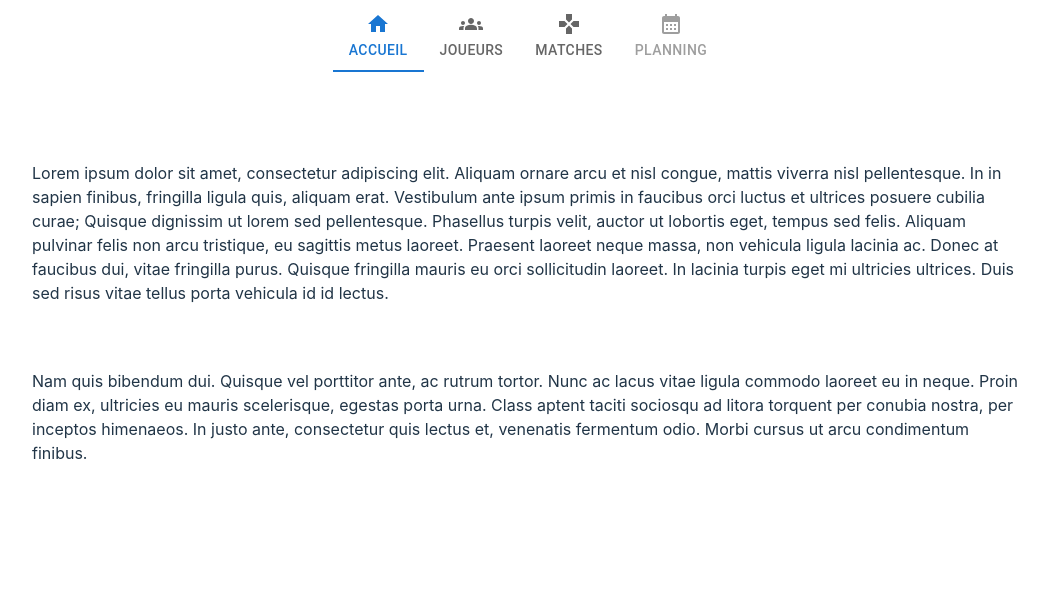
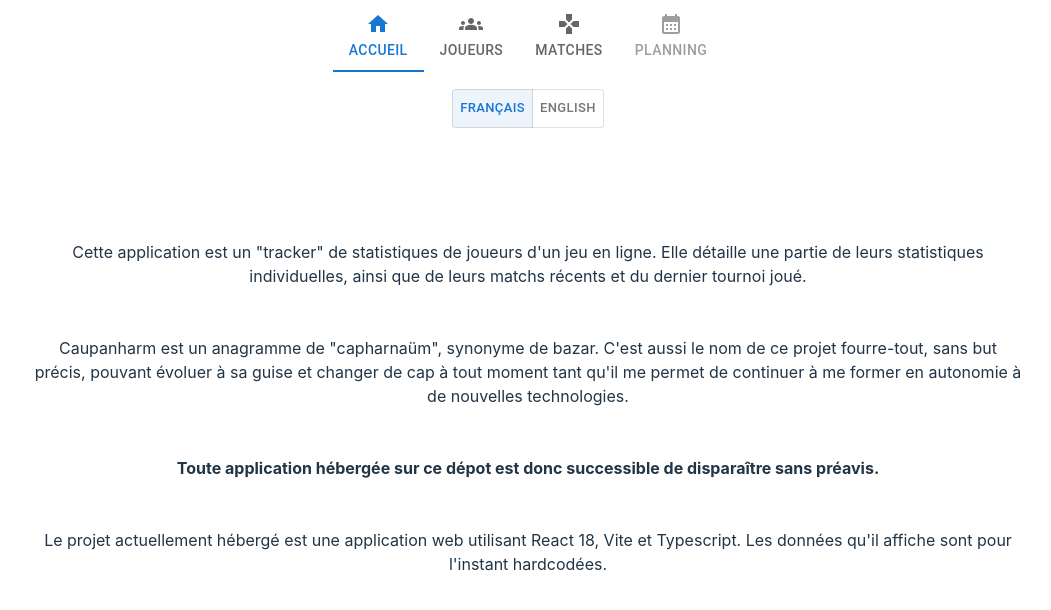
Before and after one commit to MateoFontanel/Caupanharm, a React (Vite) app: page / in a window 1280 px wide. Shown: the top 610 px of the page, without its empty margins (112-1163 px from the left). Built offline with nearby package versions, Linux system fonts and the light colour scheme.

Commit message:
Replaced Lorem with actual text + language management

```diff
--- a/src/components/App.tsx
+++ b/src/components/App.tsx
@@ -1,6 +1,6 @@
 import React, { useState } from "react";
 import NavBar from "./NavBar";
-import Lorem from "./Lorem";
+import Home from "./Home";
 import Players from "./Players";
 import Matches from "./Matches";
 import Box from "@mui/material/Box";
@@ -8,22 +8,22 @@ import Box from "@mui/material/Box";
 function App() {
   const [nav, setNav] = useState<string>("home");
 
-  const handleChange = (event: React.ChangeEvent<{HTMLDivElement}>, newValue: string) => {
+  const handleChange = (event: React.SyntheticEvent, newValue: string) => {
     setNav(newValue);
   };
 
   const renderContent = () => {
     switch (nav) {
       case "home":
-        return <Lorem />;
+        return <Home />;
       case "players":
         return <Players />;
       case "matches":
         return <Matches />;
       case "planning":
-        return <Lorem />;
+        return <Home />;
       default:
-        return <Lorem />;
+        return <Home />;
     }
   };
 
--- /dev/null
+++ b/src/components/Home.tsx
@@ -0,0 +1,70 @@
+import React from "react";
+import Box from "@mui/material/Box";
+import ToggleButton from '@mui/material/ToggleButton';
+import ToggleButtonGroup from '@mui/material/ToggleButtonGroup';
+
+const Home: React.FC = () => {
+  const frenchText = [
+    "Cette application est un \"tracker\" de statistiques de joueurs d'un jeu en ligne. Elle détaille une partie de leurs statistiques individuelles, ainsi que de leurs matchs récents et du dernier tournoi joué.",
+    "Caupanharm est un anagramme de \"capharnaüm\", synonyme de bazar. C'est aussi le nom de ce projet fourre-tout, sans but précis, pouvant évoluer à sa guise et changer de cap à tout moment tant qu'il me permet de continuer à me former en autonomie à de nouvelles technologies.",
+    "Toute application hébergée sur ce dépot est donc successible de disparaître sans préavis.",
+    "Le projet actuellement hébergé est une application web utilisant React 18, Vite et Typescript. Les données qu'il affiche sont pour l'instant hardcodées."
+  ]
+
+  const englishText = [
+    "This app is a stats tracker for online players. It displays some of their individual statistics, as well as their recent matches and latest bracket.",
+    "Caupanharm is an anagram of 'capharnaüm', a french word for 'mess'. It is also this project's name, that has no particular objective, and might change radically while I keep teaching myself various technologies.",
+    "As such, any app hosted on this page may disappear with no prior warning.",
+    "The current hosted project is a web app that uses React 18, Vite and Typescript. Its data is for now hardcoded."
+  ]
+
+  const [alignment, setAlignment] = React.useState('fr-FR');
+
+  const handleChange = (
+    event: React.MouseEvent<HTMLElement>,
+    newAlignment: string,
+  ) => {
+    setAlignment(newAlignment);
+  };
+
+  return (
+    <Box
+      sx={{
+        display: 'flex',
+        flexDirection: 'column',
+        justifyContent: "center",
+        alignItems: "center",
+        p: 2,
+        marginLeft: "128px",
+        marginRight: "128px",
+        gap: 6
+      }}
+    >
+      <ToggleButtonGroup
+      size="small"
+      color="primary"
+      value={alignment}
+      exclusive
+      onChange={handleChange}
+      aria-label="Language"
+    >
+      <ToggleButton value="fr-FR">Français</ToggleButton>
+      <ToggleButton value="en-GB">English</ToggleButton>
+    </ToggleButtonGroup>
+      <div style={{marginTop: "64px", textAlign: "center" }}>
+        {(alignment == "fr-FR") ? frenchText[0] : englishText[0]}
+      </div>
+      <div style={{ textAlign: "center"}}>
+      {(alignment == "fr-FR") ? frenchText[1] : englishText[1]}
+      </div>
+      <div style={{ textAlign: "center", fontWeight: "bold" }}>
+      {(alignment == "fr-FR") ? frenchText[2] : englishText[2]}
+      </div>
+      <div style={{textAlign: "center"}}>
+      {(alignment == "fr-FR") ? frenchText[3] : englishText[3]}
+      </div>
+    </Box>
+  );
+};
+
+export default Home;
--- a/src/components/Lorem.tsx
+++ /dev/null
@@ -1,44 +0,0 @@
-import React from 'react';
-import Box from '@mui/material/Box';
-
-const Lorem: React.FC = () => {
-  return (
-    <Box
-      sx={{
-        display: "block",
-        justifyContent: "center",
-        alignItems: "center",
-        p: 2,
-        marginTop: "72px",
-        marginLeft: "128px",
-        marginRight: "128px"
-      }}
-    >
-      <div style={{ marginBottom: '64px' }}>
-        Lorem ipsum dolor sit amet, consectetur adipiscing elit. Aliquam
-        ornare arcu et nisl congue, mattis viverra nisl pellentesque. In
-        in sapien finibus, fringilla ligula quis, aliquam erat. Vestibulum
-        ante ipsum primis in faucibus orci luctus et ultrices posuere
-        cubilia curae; Quisque dignissim ut lorem sed pellentesque.
-        Phasellus turpis velit, auctor ut lobortis eget, tempus sed felis.
-        Aliquam pulvinar felis non arcu tristique, eu sagittis metus
-        laoreet. Praesent laoreet neque massa, non vehicula ligula lacinia
-        ac. Donec at faucibus dui, vitae fringilla purus. Quisque
-        fringilla mauris eu orci sollicitudin laoreet. In lacinia turpis
-        eget mi ultricies ultrices. Duis sed risus vitae tellus porta
-        vehicula id id lectus.
-      </div>
-      <div>
-        Nam quis bibendum dui. Quisque vel porttitor ante, ac rutrum
-        tortor. Nunc ac lacus vitae ligula commodo laoreet eu in neque.
-        Proin diam ex, ultricies eu mauris scelerisque, egestas porta
-        urna. Class aptent taciti sociosqu ad litora torquent per conubia
-        nostra, per inceptos himenaeos. In justo ante, consectetur quis
-        lectus et, venenatis fermentum odio. Morbi cursus ut arcu
-        condimentum finibus.
-      </div>
-    </Box>
-  );
-}
-
-export default Lorem;
```
